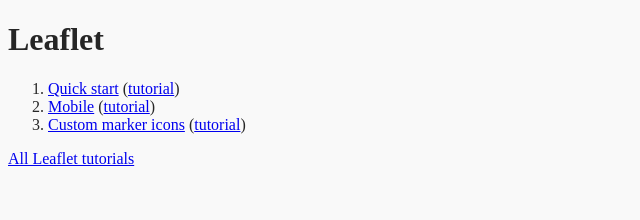
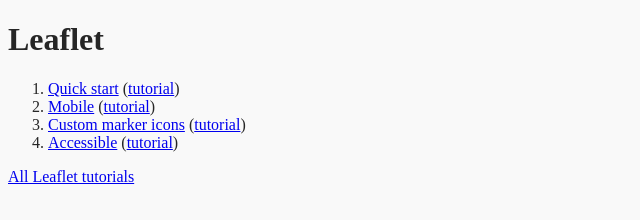
Before and after one commit to Stassi/leaflet-tutorials, a website: page public/index.html in a window 1280 px wide. Shown: the whole page, without its empty margins (0-640 px from the left). Drawn offline with Linux system fonts and the light colour scheme.

Commit message:
append accessible maps to tutorials

```diff
--- a/public/index.html
+++ b/public/index.html
@@ -22,6 +22,10 @@
     <a href="custom-marker-icons.html">Custom marker icons</a>
     (<a href="https://leafletjs.com/examples/custom-icons/" target="_blank">tutorial</a>)
   </li>
+  <li>
+    <a href="accessible.html">Accessible</a>
+    (<a href="https://leafletjs.com/examples/accessibility/" target="_blank">tutorial</a>)
+  </li>
 </ol>
 <p>
   <a href="https://leafletjs.com/examples.html" target="_blank">All Leaflet tutorials</a>
```
